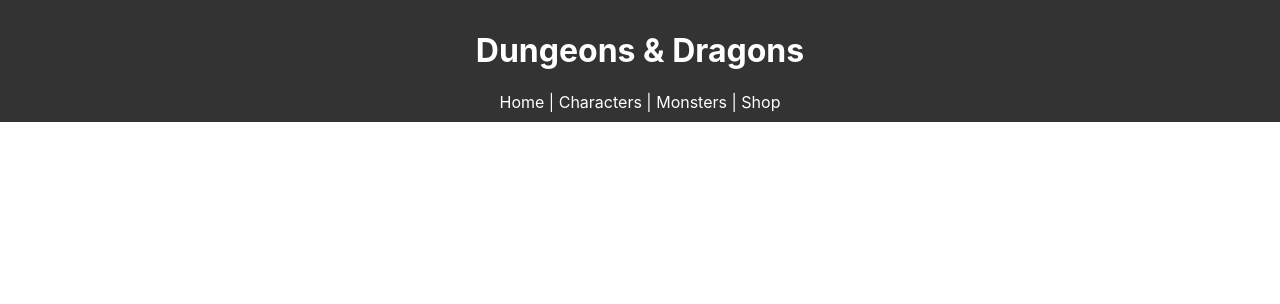
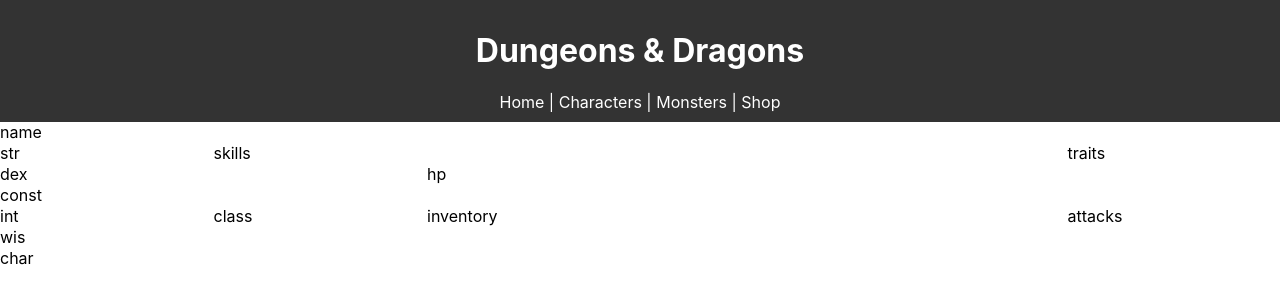
Before and after one commit to RolandOver9000/dnd_character_builder, a React (Create React App) app: page /new-character in a window 1280 px wide. Shown: the top 304 px of the page. Built offline with nearby package versions, Linux system fonts and the light colour scheme; no server answers.

Commit message:
character sheet added on new page

```diff
--- a/src/App.js
+++ b/src/App.js
@@ -1,6 +1,6 @@
 import React from "react";
 import { BrowserRouter as Router, Route } from "react-router-dom";
-import Character from "./components/pages/character/character";
+import CharacterSheet from "./components/pages/character/characterSheet";
 import Shop from "./components/pages/shop/shop";
 
 import Header from "./components/layout/Header";
@@ -12,7 +12,8 @@
       <div className="App">
         <Header />
         <Route exact path="/" />
-        <Route path="/characters" component={Character} />
+        <Route path="/characters" />
+        <Route path="/new-character" component={CharacterSheet} />
         <Route path="/monsters" />
         <ItemProvider>
           <Route path="/shop" component={Shop} />
--- a/src/components/pages/character/character.js
+++ b/src/components/pages/character/characterSheet.js
@@ -1,7 +1,7 @@
 import React from "react";
 import "./charactersheet.css";
 
-const Character = () => {
+const CharacterSheet = () => {
   return (
     <div className="grid-container">
       <div className="Character-Name">name</div>
@@ -21,7 +21,7 @@
   );
 };
 
-export default Character;
+export default CharacterSheet;
 
 /*
 
```
Also changed, not shown: src/components/pages/shop/shop.js (+7 -0 lines).
